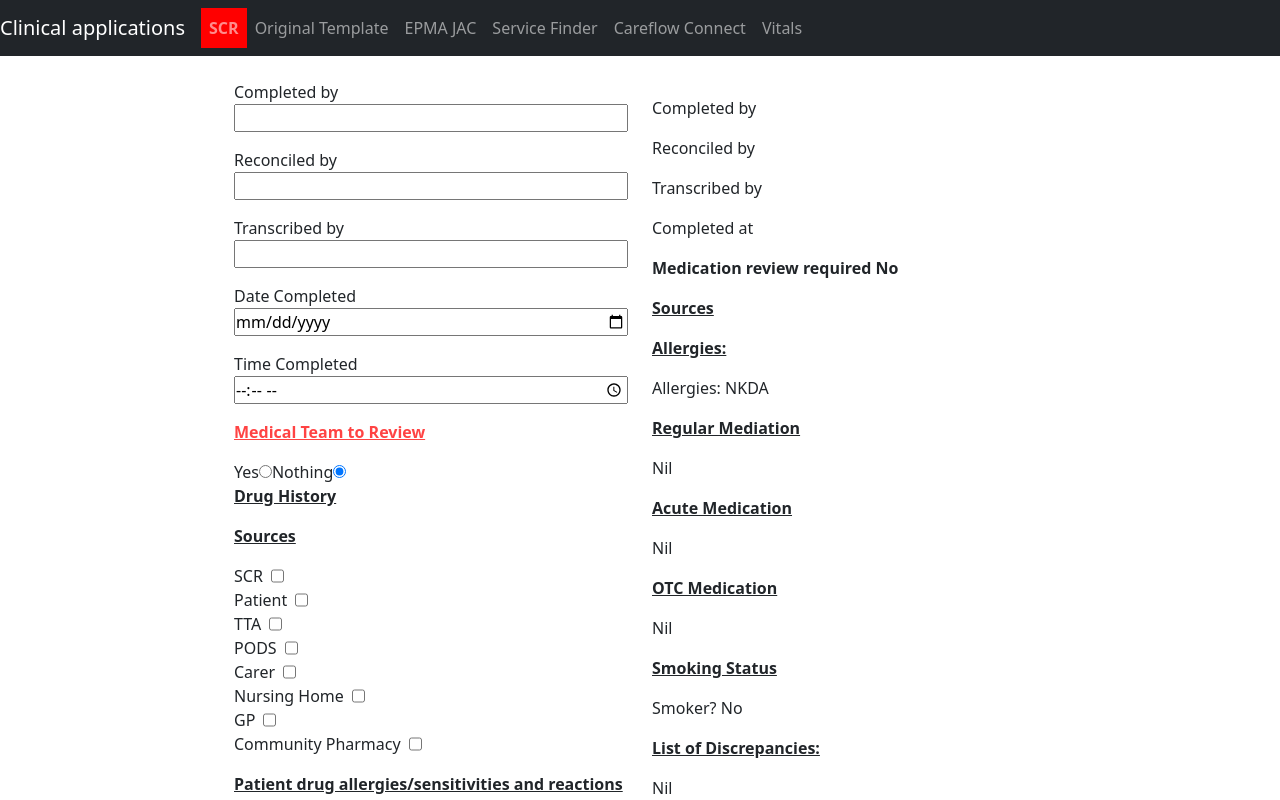
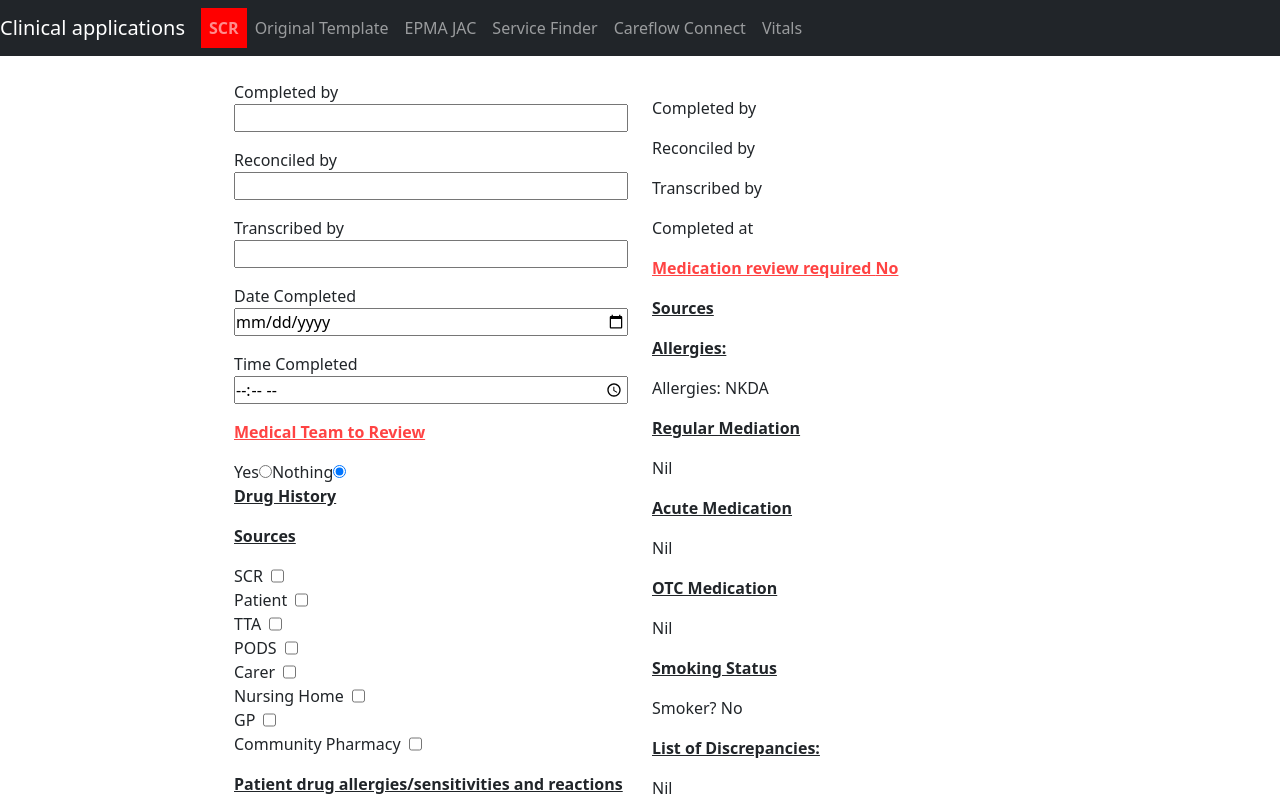
Before and after one commit to Pharma2022/SCR-Autosummarise, a React (Vite) app: page / in a window 1280 px wide. Shown: the top 800 px of the page. Built offline with nearby package versions, Linux system fonts and the light colour scheme.

Commit message:
added red and underline to med team to review

```diff
--- a/src/components/rendered components/CompletedBy.jsx
+++ b/src/components/rendered components/CompletedBy.jsx
@@ -11,7 +11,7 @@ const {form:{completedBy,reconciledBy,transcribedBy,dateCompleted,timeCompleted,
           <p>Reconciled by {reconciledBy}</p>
           <p>Transcribed by {transcribedBy}</p>
           <p>Completed at {dateCompleted&& formatDate(dateCompleted)} {timeCompleted}</p>
-          <p className='bold under'> Medication review required {medReviewRequired?"Yes":"No" }</p>
+          <p className='bold underline red'> Medication review required {medReviewRequired?"Yes":"No" }</p>
           <p> {medReviewRequired&& medReviewComments}   </p>
 
 
```
